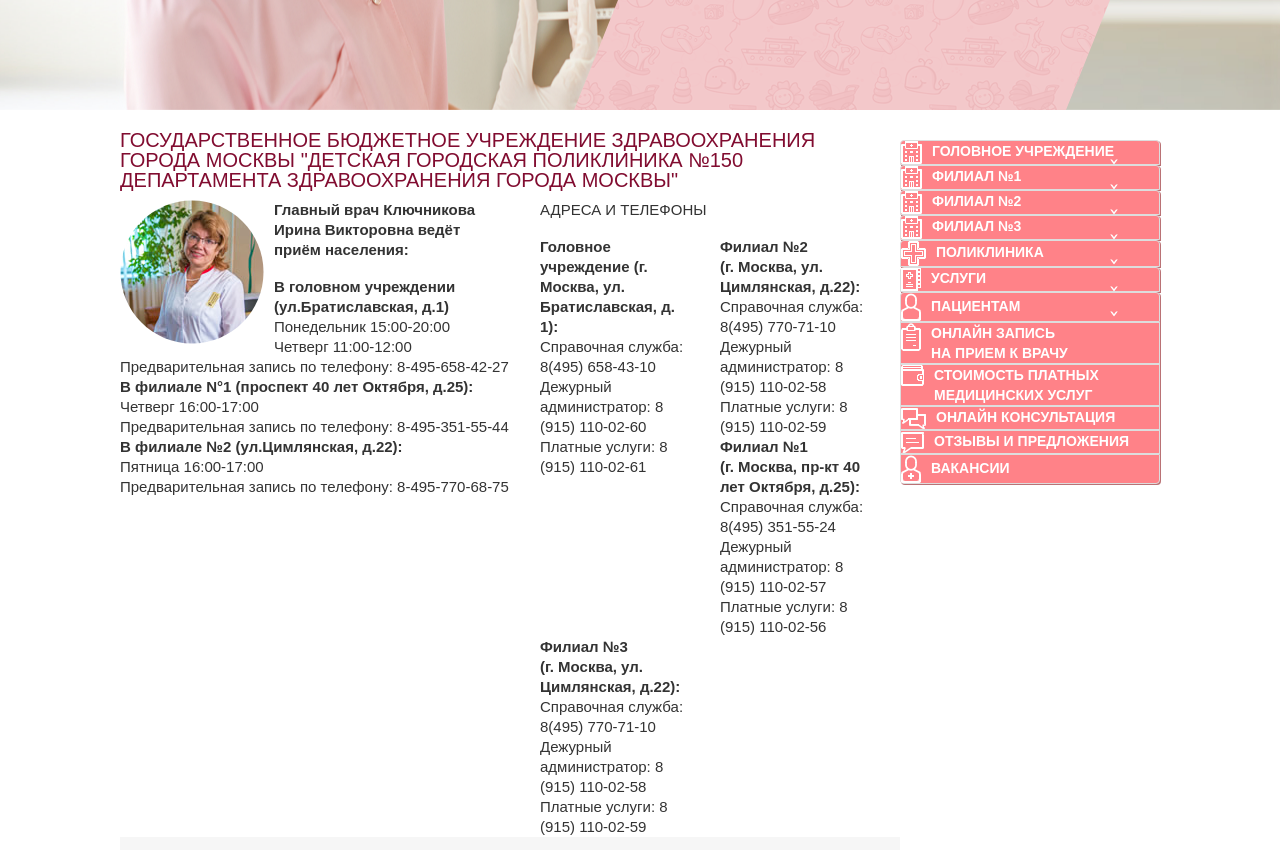
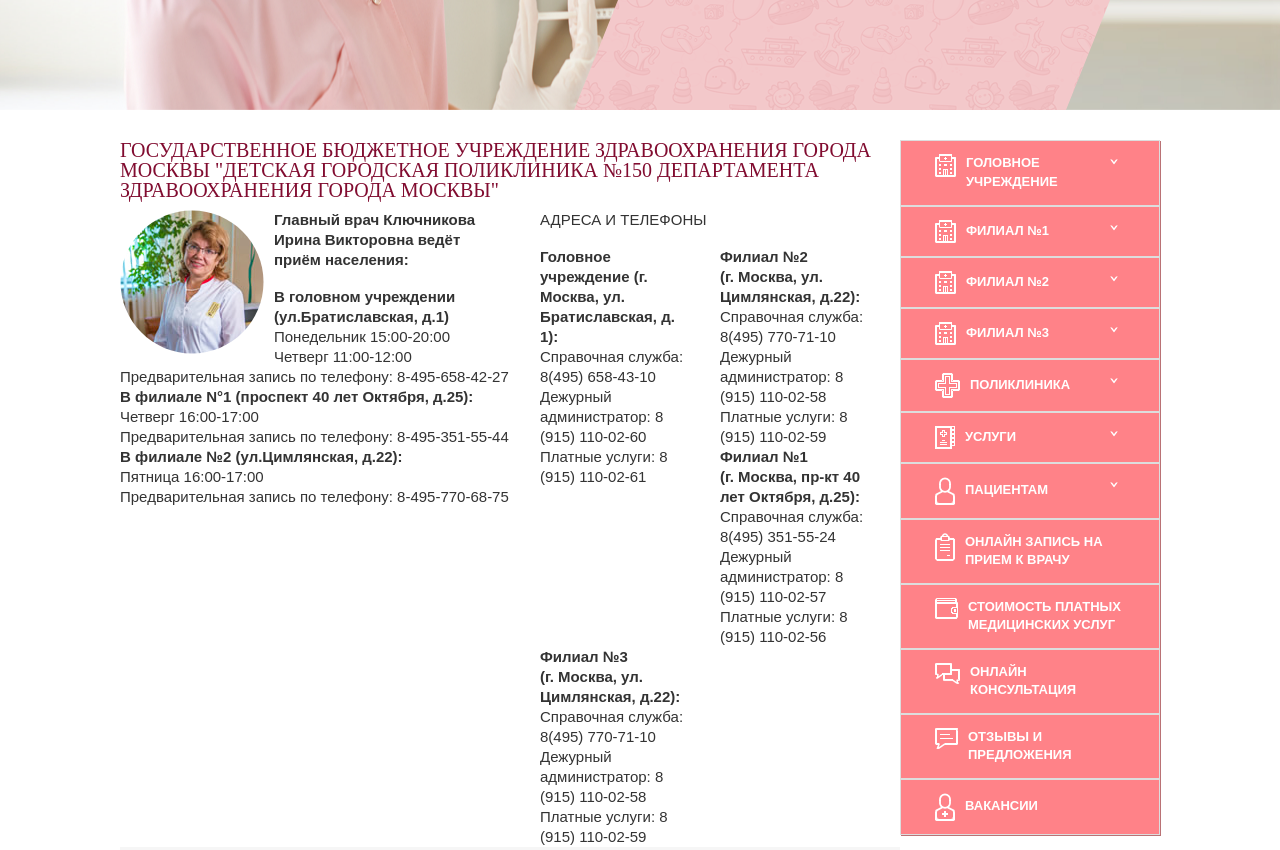
Before and after one commit to coatceatl/dgp, a website: page index.html in a window 1280 px wide. Shown: the part 779-1629 px from the top of the page. Drawn offline with nearby package versions, Linux system fonts and the light colour scheme.

Commit message:
changed sidebar

```diff
--- a/index.html
+++ b/index.html
@@ -258,7 +258,7 @@
             <div class='list-group'>
               <div class='dropdown'>
                 <a href='#' class='list-group-item dropdown-toggle' data-toggle='dropdown'>
-                  <img src='images/icons/hospital.png' alt=''>Головное учреждение
+                  <img class='fl-left' src='images/icons/hospital.png' alt=''>Головное учреждение
                   <img class='sidebar-caret' src='images/icons/caret-down-white.png' alt=''>
                 </a>
                 <ul class='dropdown-menu sidebar-dropdown'>
@@ -367,16 +367,16 @@
                 </ul>
               </div>
               <a href='#' class='list-group-item'>
-                <img class='fl-left' src='images/icons/clipboard.png' alt=''>Онлайн запись<br />на прием к врачу
+                <img class='fl-left' src='images/icons/clipboard.png' alt=''>Онлайн запись на прием к врачу
               </a>
               <a href='#' class='list-group-item'>
-                <img class='fl-left' src='images/icons/wallet.png' alt=''>Стоимость платных<br />медицинских услуг
+                <img class='fl-left' src='images/icons/wallet.png' alt=''>Стоимость платных медицинских услуг
               </a>
               <a href='#' class='list-group-item'>
-                <img src='images/icons/chat.png' alt=''>Онлайн консультация
+                <img class='fl-left' src='images/icons/chat.png' alt=''>Онлайн консультация
               </a>
               <a href='#' class='list-group-item'>
-                <img src='images/icons/chatting.png' alt=''>Отзывы и предложения
+                <img class='fl-left' src='images/icons/chatting.png' alt=''>Отзывы и предложения
               </a>
               <a href='#' class='list-group-item'>
                 <img src='images/icons/medical-user.png' alt=''>Вакансии
--- a/scss/_base.scss
+++ b/scss/_base.scss
@@ -43,6 +43,7 @@ a {
   margin-right: 135px;
 }
 .heading {
+  font-family: 'PT Sans';
   font-size: 20px;
   font-weight: 400;
   line-height: 20px;
--- a/scss/_content.scss
+++ b/scss/_content.scss
@@ -1,3 +1,6 @@
+.content {
+  margin-top: 10px;
+}
 .list-group {
   width: 260px;
   position: absolute;
@@ -7,9 +10,14 @@ a.list-group-item {
   background-color: #ff8288;
   box-shadow: 1px 1px 0 #ba7275;
   color: #fff;
-  font-size: remy(13px);
+  font-size: 13px;
   font-weight: 700;
   text-transform: uppercase;
+  padding-top: 13px !important;
+  padding-bottom: 13px !important;
+  padding-left: 34px !important;
+  padding-right: 30px !important;
+  border-radius: 0 !important;
 
   &:hover,
   &:focus {
@@ -37,13 +45,13 @@ a.list-group-item {
   background-color: #f6f6f6;
 }
 .sidebar-offcanvas {
-  margin-top: 30px;
+  margin-top: 20px;
 }
 .sidebar-dropdown {
   width: 100%;
 
   li {
-    font-size: remy(14px);
+    font-size: 14px;
     font-weight: 400;
     line-height: 24px;
     color: #545454;
--- a/scss/_header.scss
+++ b/scss/_header.scss
@@ -21,7 +21,7 @@
   text-decoration: underline;
   margin-right: 4px;
   margin-left: 28px;
-  letter-spacing: 0.4px;
+  letter-spacing: 0.2px;
 
   &:hover,
   &:focus {
@@ -113,13 +113,14 @@ hr {
   li {
     text-transform: none;
     margin: 14px 46px 19px 22px;
+    width: 196px;
+    word-wrap: break-word;
 
     a {
       background-color: #fff;
       color: #191919 !important;
       line-height: 30px;
       text-decoration: underline;
-      word-break: break-all;
 
       &:hover,
       &:focus {
```
Also changed, not shown: css/style.css, 1 other file.
